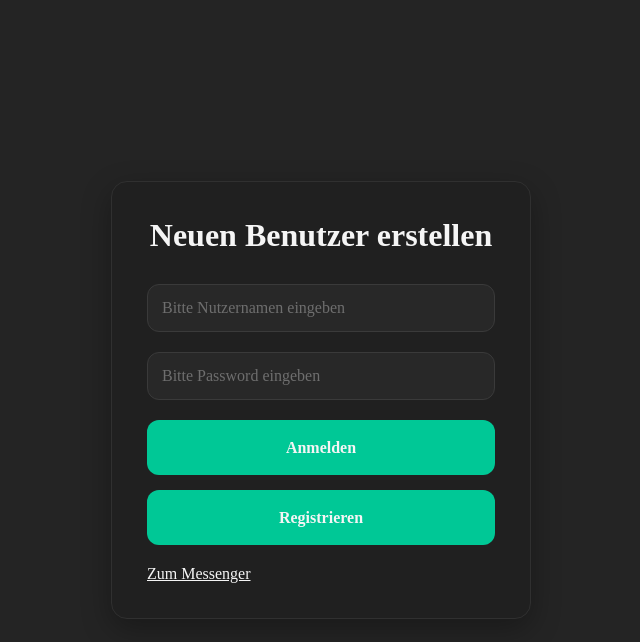
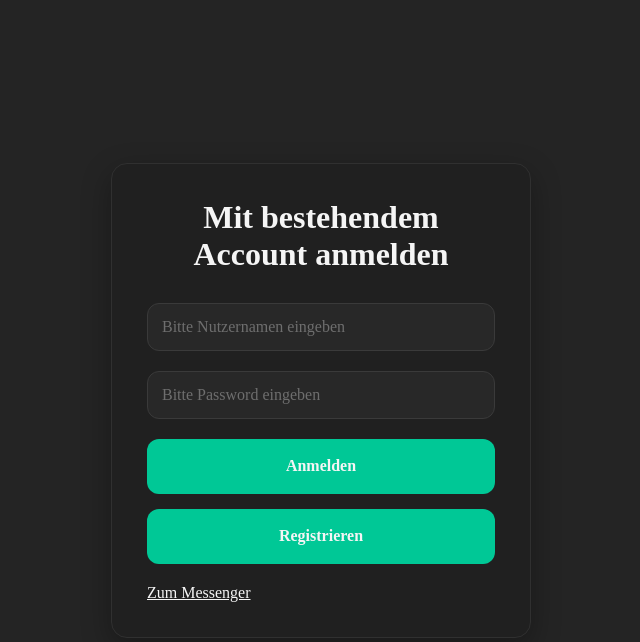
Before and after one commit to tihei45/Messenger-Python, a Flask app: page / in a window 1280 px wide. Shown: the top 642 px of the page, without its empty margins (319-959 px from the left). Run offline with Flask 3, Linux system fonts and the light colour scheme; parts of the project's set-up code (start-up, migrations or seed data) failed here and were passed over.

Commit message:
Dauerhafte Anmeldung und Chat-Berechtigungen hinzugefügt

```diff
--- a/python/app.py
+++ b/python/app.py
@@ -453,6 +453,7 @@ def login():
     userid = result[0]
     password_hash = result[1]
     if check_password_hash(password_hash,password):
+        session.permanent=True
         session["userid"] = userid
         return "Erfolgreich Angemeldet"
 
--- a/templates/login.html
+++ b/templates/login.html
@@ -12,7 +12,7 @@
 <div class="containerRegister" id="containerRegister">
                 <div class="containerRegister-inner">
 
-                    <h2>Neuen Benutzer erstellen</h2>
+                    <h2>Mit bestehendem Account anmelden</h2>
 
                     <input
                         type="text"
```
